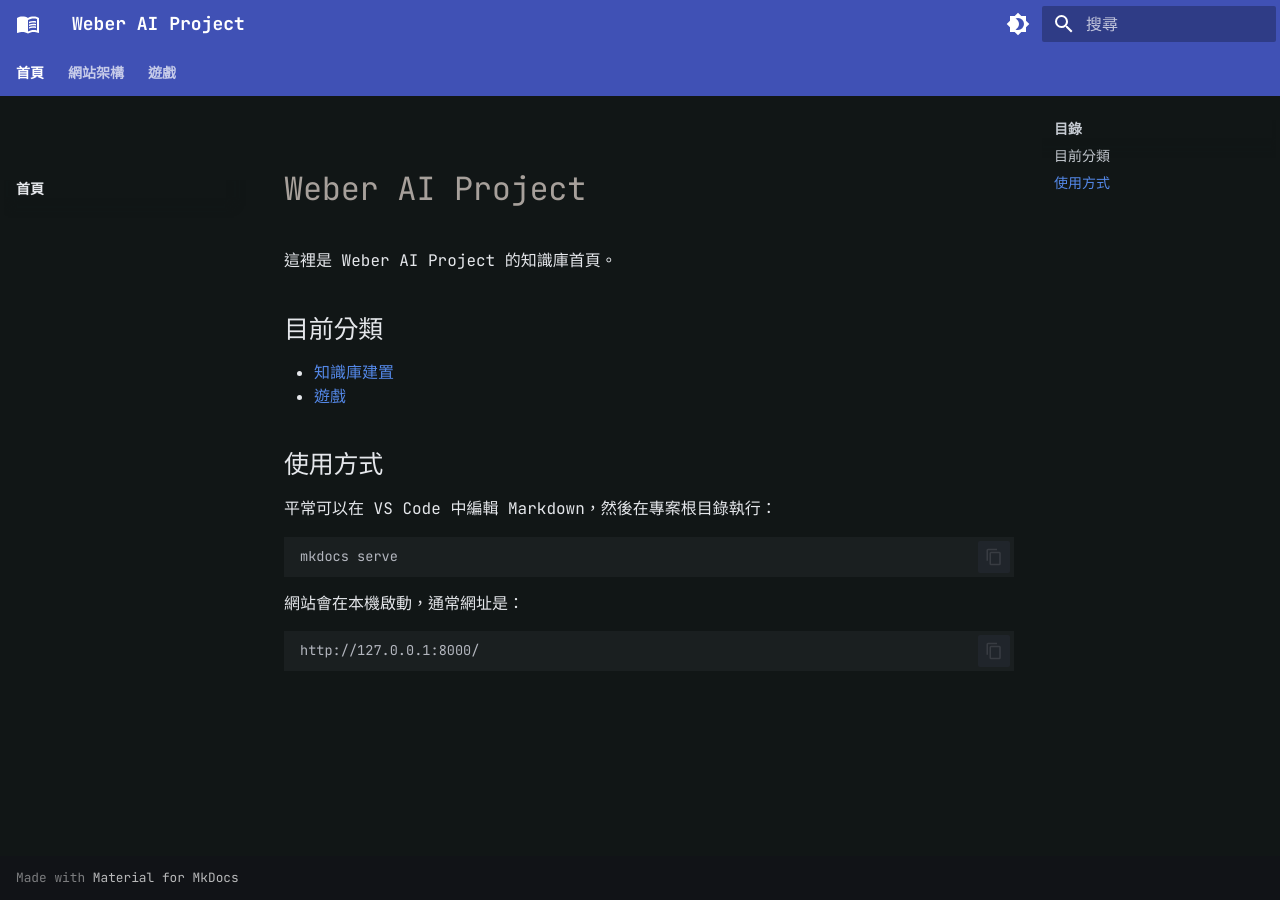
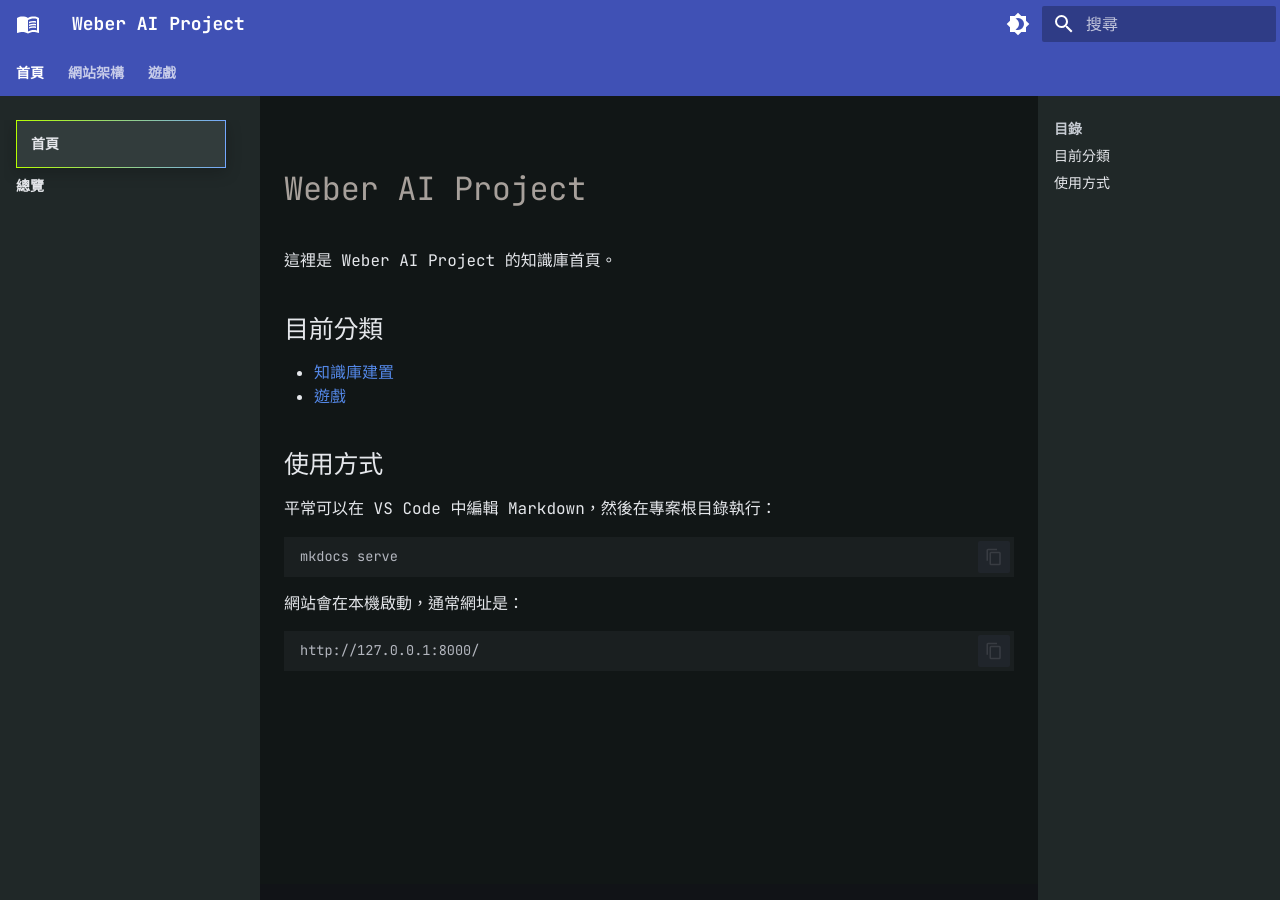
Before and after one commit to weberhwang/weber-ai-project, an MkDocs documentation site: the page built from docs/index.md, in a window 1280 px wide and 900 px high. Built offline with MkDocs 1.6.1 and Material for MkDocs 9.7.7, drawn with Linux system fonts in a browser that asks for light colours.

Commit message:
Update docs

```diff
--- a/docs/stylesheets/extra.css
+++ b/docs/stylesheets/extra.css
@@ -4,6 +4,8 @@
   --md-primary-fg-color--light: #4a56aa;
   --md-primary-fg-color--dark: #2b3478;
   --md-accent-fg-color: #b6ff00;
+  --weber-sidebar-bg: #202828;
+  --weber-sidebar-title-bg: #323c3c;
 }
 
 [data-md-color-scheme="slate"] {
@@ -38,6 +40,27 @@
 
 .md-main {
   background: var(--md-default-bg-color);
+}
+
+.md-sidebar--primary,
+.md-sidebar--secondary,
+.md-sidebar--primary .md-sidebar__inner,
+.md-sidebar--secondary .md-sidebar__inner,
+.md-sidebar--primary .md-sidebar__scrollwrap,
+.md-sidebar--secondary .md-sidebar__scrollwrap,
+.md-sidebar--primary .md-nav,
+.md-sidebar--secondary .md-nav,
+.md-sidebar--primary .md-nav__title,
+.md-sidebar--secondary .md-nav__title {
+  background: var(--weber-sidebar-bg);
+  box-shadow: none;
+}
+
+.md-sidebar--primary,
+.md-sidebar--secondary,
+.md-sidebar--primary .md-sidebar__inner,
+.md-sidebar--secondary .md-sidebar__inner {
+  min-height: calc(100vh - 5.6rem);
 }
 
 .md-grid {
@@ -99,16 +122,66 @@
 }
 
 @media screen and (min-width: 76.25em) {
+  .md-sidebar--primary::before,
+  .md-sidebar--secondary::before {
+    position: fixed;
+    top: 5.6rem;
+    bottom: 0;
+    z-index: -1;
+    width: inherit;
+    background: var(--weber-sidebar-bg);
+    content: "";
+  }
+
+  .md-sidebar--primary::before {
+    left: 0;
+  }
+
+  .md-sidebar--secondary::before {
+    right: 0;
+  }
+
+  .md-sidebar--primary,
+  .md-sidebar--secondary,
+  .md-sidebar--primary .md-sidebar__inner,
+  .md-sidebar--secondary .md-sidebar__inner,
+  .md-sidebar--primary .md-sidebar__scrollwrap,
+  .md-sidebar--secondary .md-sidebar__scrollwrap {
+    min-height: calc(100vh - 5.6rem);
+  }
+
   .md-sidebar--primary {
     width: 13rem;
   }
 
   .md-sidebar--primary .md-sidebar__scrollwrap {
-    margin-top: 3rem;
+    margin-top: 0;
+    padding-top: 0;
   }
 
   .md-sidebar--primary .md-nav__title {
     display: none;
+  }
+
+  .md-sidebar--primary
+    > .md-sidebar__scrollwrap
+    > .md-sidebar__inner
+    > .md-nav
+    > .md-nav__list
+    > .md-nav__item--active
+    > .md-nav__link {
+    position: relative;
+    min-height: 2.4rem;
+    padding: 0 0.7rem;
+    background: var(--weber-sidebar-title-bg);
+    border: 1px solid transparent;
+    background:
+      linear-gradient(var(--weber-sidebar-title-bg), var(--weber-sidebar-title-bg)) padding-box,
+      linear-gradient(90deg, #b6ff00, #73a7ff) border-box;
+    box-shadow: 0 0.2rem 0.8rem rgb(0 0 0 / 0.22);
+    display: flex;
+    align-items: center;
+    color: var(--md-default-fg-color);
   }
 
   .md-sidebar--primary .md-nav__link {
--- a/mkdocs.yml
+++ b/mkdocs.yml
@@ -36,7 +36,8 @@ extra_css:
   - stylesheets/extra.css
 
 nav:
-  - 首頁: index.md
+  - 首頁:
+      - 總覽: index.md
   - 網站架構:
       - 簡介: mkdocs-web/index.md
       - 入門筆記: mkdocs-web/getting-started.md
```
